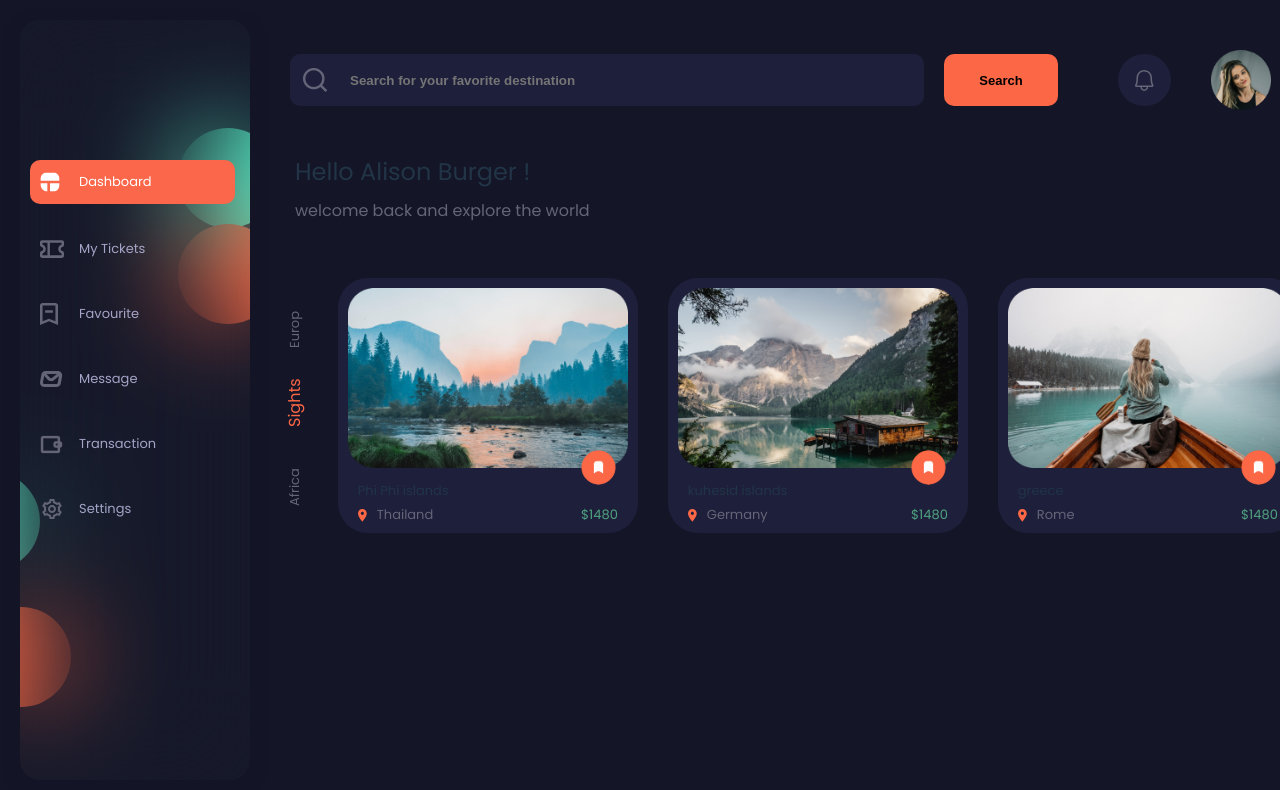
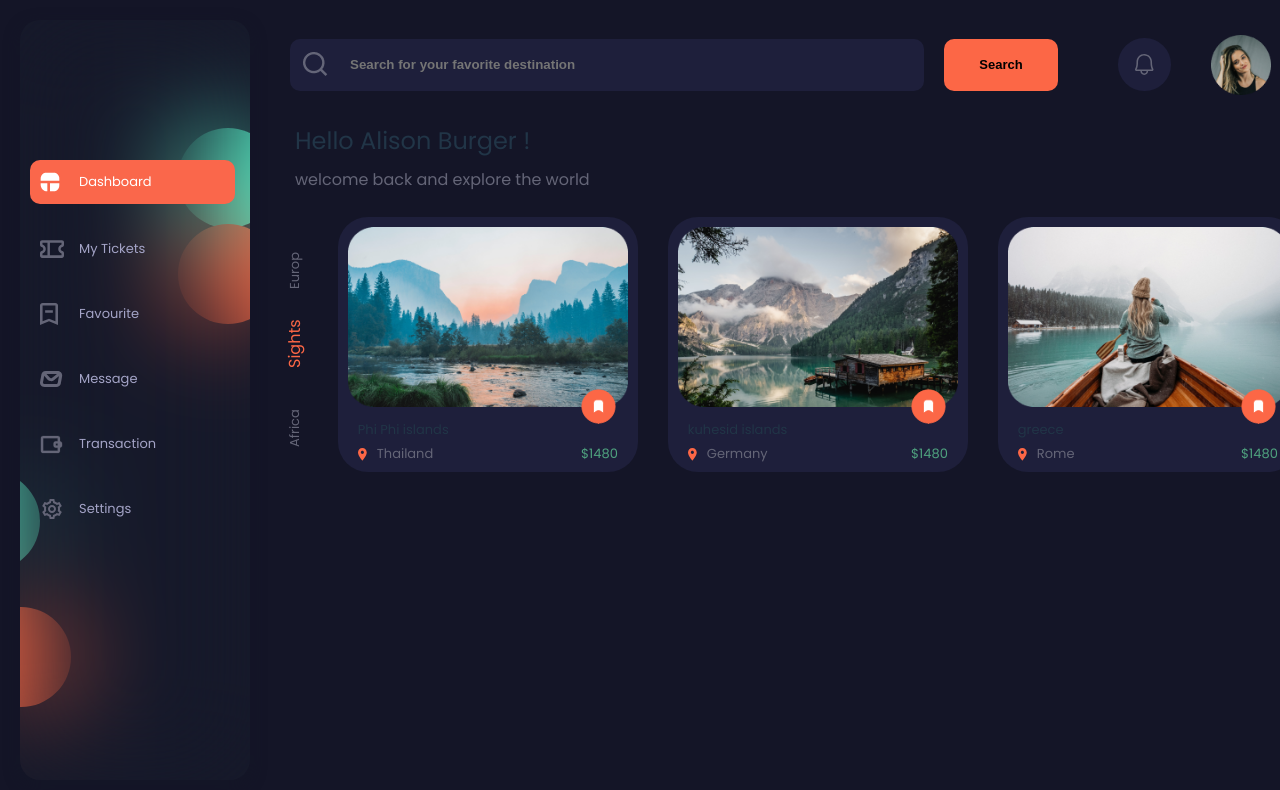
Before and after one commit to NavasMuhammed/Travelogue, a React (Vite) app: page /dashboard/sights in a window 1280 px wide. Shown: the top 790 px of the page. Built offline with nearby package versions, Linux system fonts and the light colour scheme.

Commit message:
feat: vMenu-routing

```diff
--- /dev/null
+++ b/src/components/widgets/cards/data.js
@@ -0,0 +1,20 @@
+export const cardData = [
+    {
+        image: "/images/Phi Phi islands.png",
+        name: "Phi Phi islands",
+        location: "Thailand",
+        price: "$1480"
+    },
+    {
+        image: "/images/kudahuado.png",
+        name: "kuhesid islands",
+        location: "Germany",
+        price: "$1480"
+    },
+    {
+        image: "/images/greece.png",
+        name: "greece",
+        location: "Rome",
+        price: "$1480"
+    },
+]
--- a/src/components/widgets/cards/mainCard.jsx
+++ b/src/components/widgets/cards/mainCard.jsx
@@ -1,25 +1,33 @@
 import React from 'react'
 import { DashboardIcons } from '../../icons'
+import { cardData } from './data'
 import "./mainCard.scss"
-export const MainCard = ({ image, name,location, price }) => {
+export const MainCard = () => {
+  return <>
+    {
+      cardData.map((item, index) => {
         return (
-    <div className="main-card-wrapper">
+          <div key={index} className="main-card-wrapper">
             <div className="card-image-container">
-        <img src={image} alt="" />
+              <img src={item.image} alt="" />
             </div>
             <div className="card-row-1">
-        <span>{name}</span>
+              <span>{item.name}</span>
               <DashboardIcons icon={"bookMark"} />
             </div>
             <div className="card-row-2">
               <div className="lc">
                 <DashboardIcons icon={"location"} />
-          <span>{location}</span>
+                <span>{item.location}</span>
               </div>
               <div className="mc">
-          <span>{price}</span>
+                <span>{item.price}</span>
               </div>
             </div>
           </div>
-  )
+        );
+      })
     }
+  </>
+
+}
--- a/src/layout/Home/homeLayout.scss
+++ b/src/layout/Home/homeLayout.scss
@@ -18,7 +18,7 @@
         }
         .children-container{
             padding-left: 45px;
-            height: 100%;
+            height: 130%;
             width: 100%;
         }
     }
--- a/src/pages/dashboard.jsx
+++ b/src/pages/dashboard.jsx
@@ -2,7 +2,7 @@ import React from 'react'
 import { MainCard } from '../components/widgets/cards/mainCard'
 import "./dashboard.scss"
 import { cardData } from './data'
-import { Link, useLocation } from 'react-router-dom'
+import { Link, Outlet, useLocation } from 'react-router-dom'
 function Dashboard() {
     const currentRoute = useLocation().pathname.split("/")[2];
     console.log(currentRoute);
@@ -21,15 +21,7 @@ function Dashboard() {
                     })}
                 </div>
                 <div className="card-box">
-                    {
-                        cardData.map((item, index) => {
-                            return (
-                                <div >
-                                    < MainCard image={item.image} location={item.location} name={item.name} price={item.price} key={index} />
-                                </div>
-                            )
-                        })
-                    }
+                    <Outlet />
                 </div>
             </div>
         </div >
--- a/src/pages/dashboard.scss
+++ b/src/pages/dashboard.scss
@@ -18,13 +18,14 @@
     }
 
     .card-container {
-        margin-top: 40px;
+        margin-top: 10px;
         display: flex;
         .vertical-menu {
             width: 1%;
             display: flex;
             flex-direction: column;
             padding-bottom: 15px;
+            margin-top: 60px;
             gap: 55px;
             justify-content: flex-end;
             .vm-items {
--- a/src/pages/home.jsx
+++ b/src/pages/home.jsx
@@ -13,9 +13,9 @@ function HomePage() {
     <HomeLayout>
       <Routes>
         <Route path="/dashboard" element={<Dashboard />}>
-          <Route path="/dashboard/sights" element={<MainCard />}></Route>
-          <Route path="/dashboard/sights" element={<>h</>}></Route>
-          <Route path="/dashboard/sights" element={<>h</>}></Route>
+          <Route path="sights" element={<MainCard></MainCard>}></Route>
+          <Route path="europ" element={<></>}></Route>
+          <Route path="africa" element={<></>}></Route>
         </Route>
         <Route path="/ticket" element={<Tickets></Tickets>}></Route>
         <Route path="/favorite" element={<Favorite></Favorite>}></Route>
```
Lines whose indentation alone changed are shown as unchanged.
